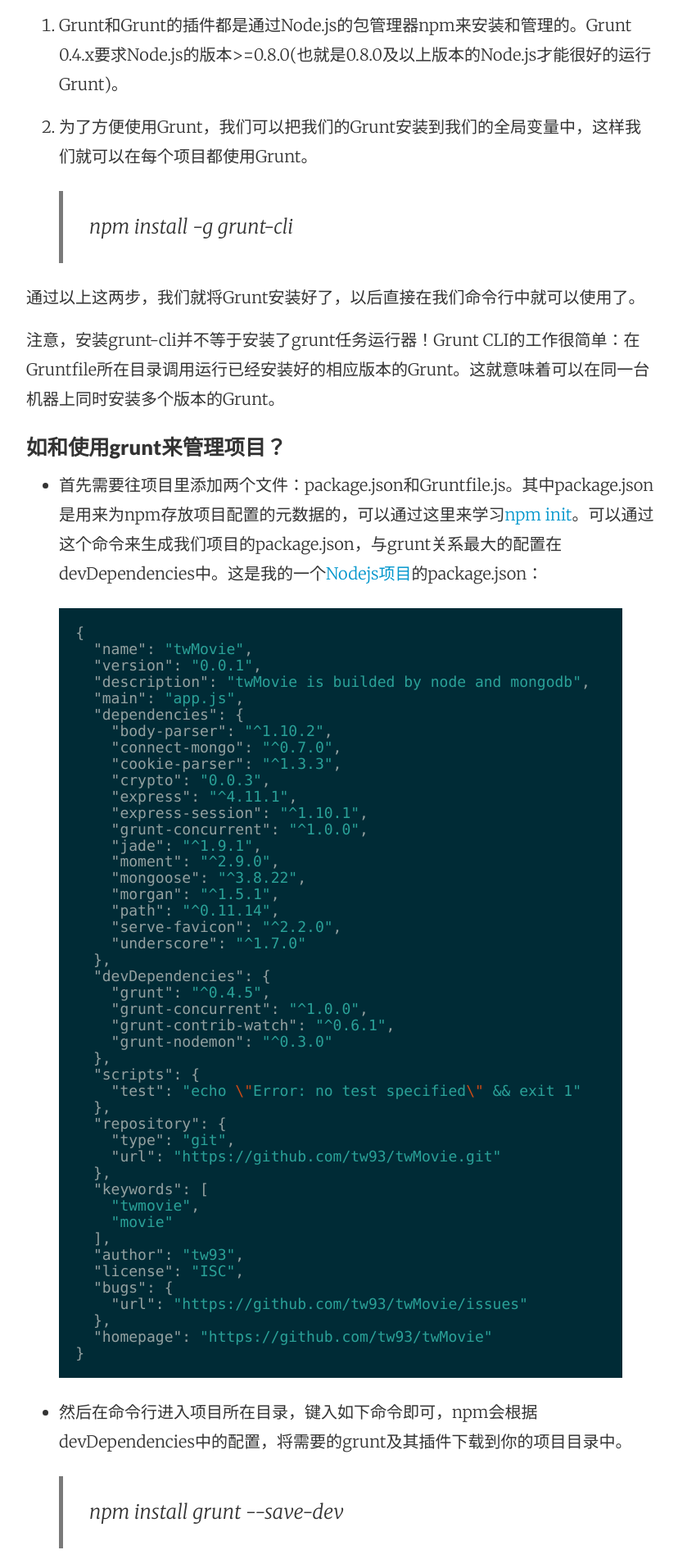
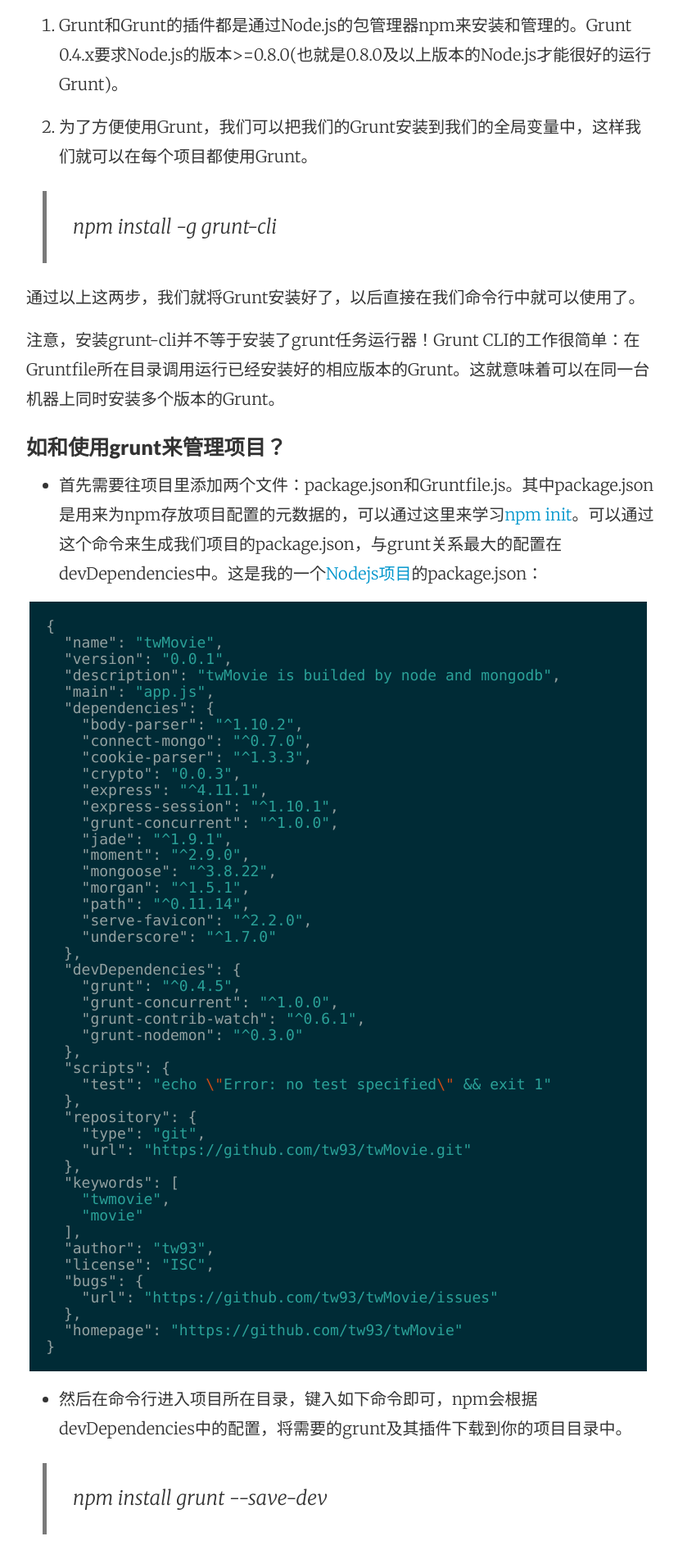
Before and after one commit to tw93/tw93.github.io, a Jekyll site: the page built from _posts/2015-02-18-yeoman-grunt-bower-2.md, in a window 1280 px wide. Shown: the part 1492-3394 px from the top of the page at 82% size, without its empty margins (224-1052 px from the left). Built offline with Jekyll 4.4.1, drawn with Linux system fonts in a browser that asks for light colours; comment, search, counter and statistics services are not loaded.

Commit message:
修改样式

```diff
--- a/_sass/_main.scss
+++ b/_sass/_main.scss
@@ -287,6 +287,10 @@
   padding: 1.33em;
   font-style: italic;
   border-left: 5px solid #7a7a7a;
+  -webkit-margin-before: 1em;
+  -webkit-margin-after: 1em;
+  -webkit-margin-start: 20px;
+  -webkit-margin-end: 30px;
 }
 
 blockquote footer {
--- a/_sass/_solarized-dark.scss
+++ b/_sass/_solarized-dark.scss
@@ -17,7 +17,14 @@
 */
 
 .highlight,
-.gist-syntax .highlight { background-color: #002b36; color: #93a1a1 }
+.gist-syntax .highlight {
+  background-color: #002b36;
+  color: #93a1a1;
+  -webkit-margin-before: 0;
+  -webkit-margin-after: 0;
+  -webkit-margin-start: 4px;
+  -webkit-margin-end: 10px;
+}
 .highlight .c,
 .gist-syntax .highlight .c { color: #586e75 } /* Comment */
 .highlight .err,
```
